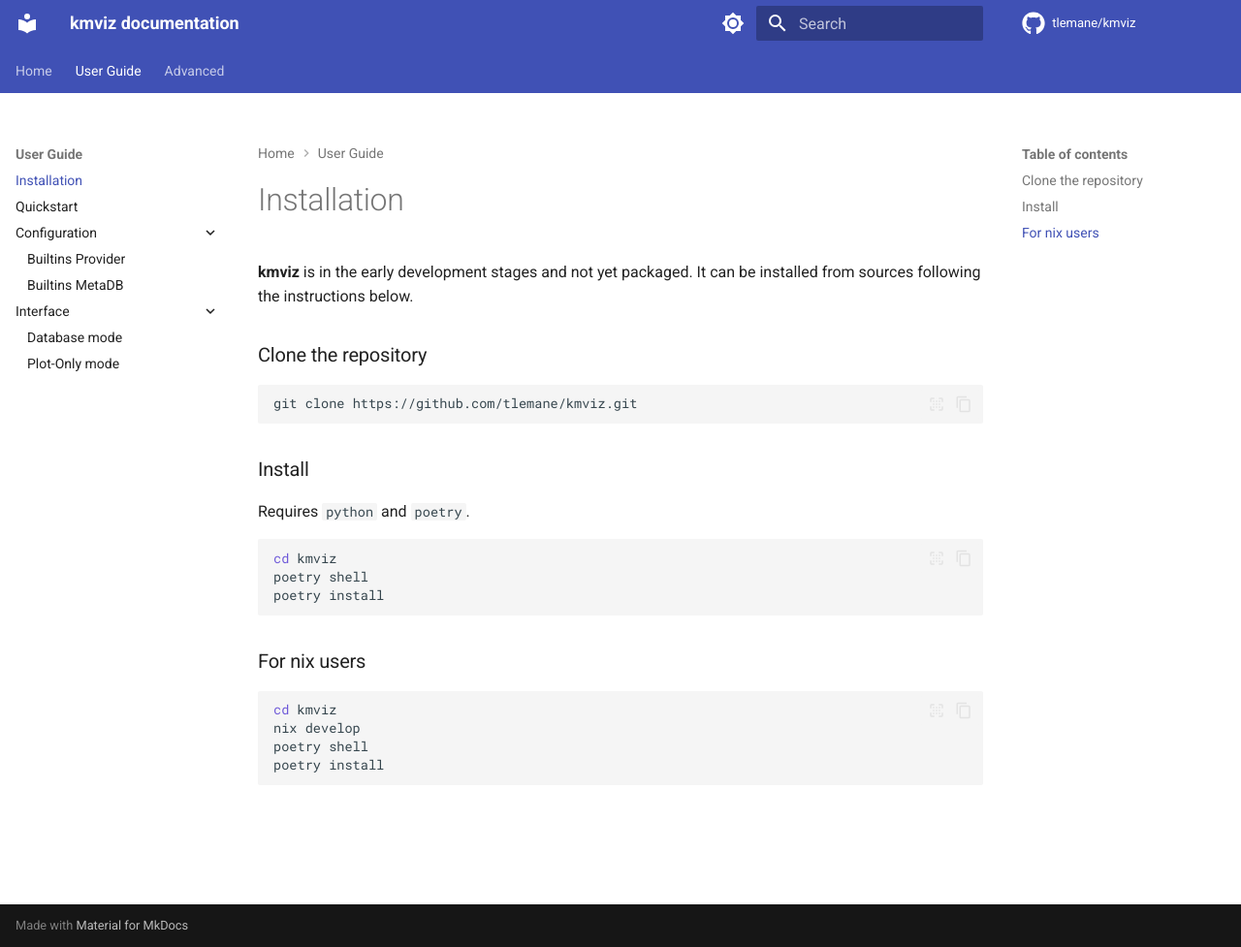
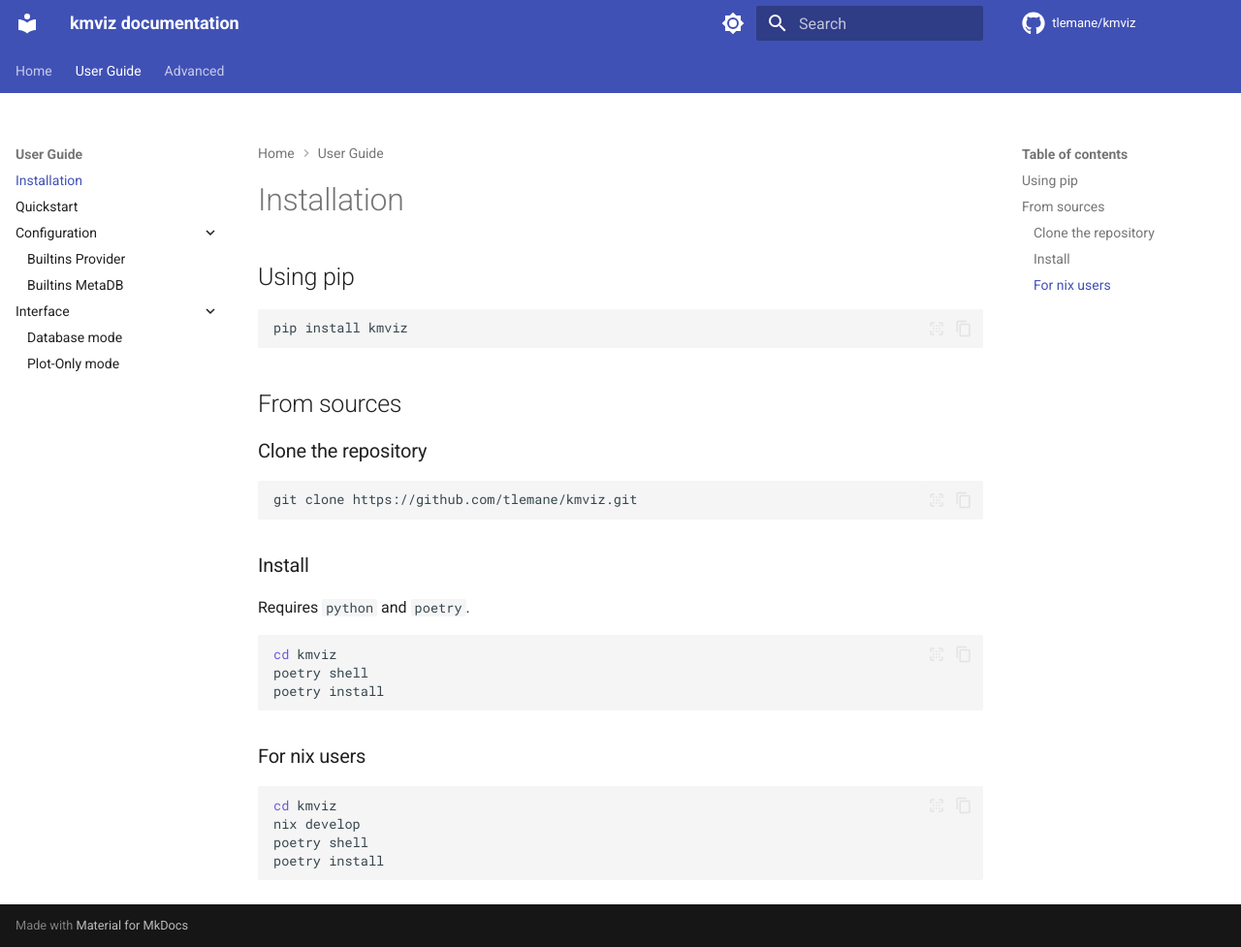
Before and after one commit to tlemane/kmviz, an MkDocs documentation site: the page built from docs/docs/installation.md, in a window 1280 px wide and 977 px high. Shown: the whole window at 97% size. Built offline with MkDocs 1.6.1 and Material for MkDocs 9.7.7, drawn with Linux system fonts in a browser that asks for light colours; comment, search, counter and statistics services are not loaded; the version menu is left out.

Commit message:
update: docs

````diff
--- a/docs/docs/installation.md
+++ b/docs/docs/installation.md
@@ -1,4 +1,12 @@
-**kmviz** is in the early development stages and not yet packaged. It can be installed from sources following the instructions below.
+# Installation
+
+## Using pip
+
+```bash
+pip install kmviz
+```
+
+## From sources
 
 ### Clone the repository
 ```bash
````
Also changed, not shown: docs/docs/index.md (+7 -0 lines).
